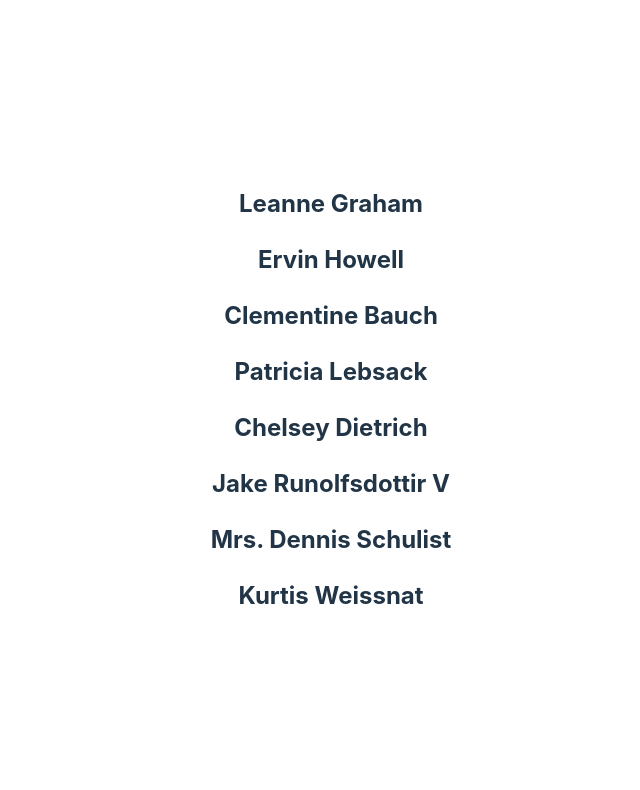
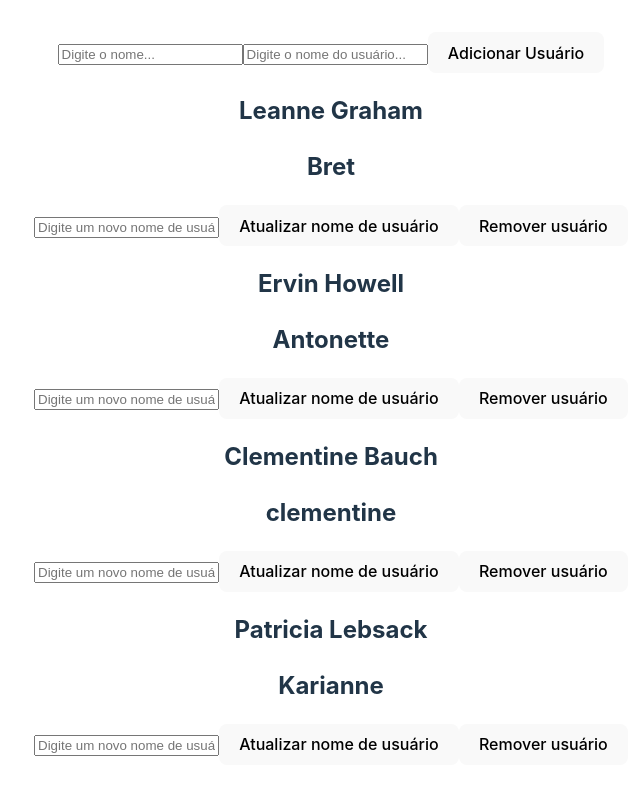
Before and after one commit to edpadua/Crud, a React (Vite) app: page / in a window 1280 px wide. Shown: the top 790 px of the page, without its empty margins (309-949 px from the left). Built offline with nearby package versions, Linux system fonts and the light colour scheme.

Commit message:
Update
Update

```diff
--- a/src/App.jsx
+++ b/src/App.jsx
@@ -1,26 +1,17 @@
-import { useState } from 'react'
-import reactLogo from './assets/react.svg'
-import viteLogo from '/vite.svg'
+
+
 import './App.css'
 
-import { useSelector, useDispatch } from "react-redux";
-import { addUser, deleteUser, updateUsername } from "./reducers/Users";
+import AdicionarUsuarios from './Components/AdicionarUsuarios';
+import MostrarUsuarios from './Components/MostrarUsuarios';
 
 function App() {
-  const dispatch = useDispatch();
-  const userList = useSelector((state) => state.users.value);
 
-  const [name, setName] = useState("");
-  const [username, setUsername] = useState("");
-  const [newUsername, setNewUsername] = useState("");
 
   return (
     <>
-     <div className="displayUsers">
-     {userList.map((user) => {
-          return <h2 key={user.id}> {user.name}</h2>
-     })}
-     </div>
+      <AdicionarUsuarios/>
+      <MostrarUsuarios/>
 
     </>
   )
--- /dev/null
+++ b/src/Components/AdicionarUsuarios/index.jsx
@@ -0,0 +1,52 @@
+import React from 'react'
+
+import { useState } from 'react'
+
+import styles from "./AdicionarUsuarios.module.css"
+
+import { useSelector, useDispatch } from "react-redux";
+import { addUser, deleteUser, updateUsername } from "../../reducers/Users.js";
+
+function AdicionarUsuarios() {
+
+    const dispatch = useDispatch();
+    const userList = useSelector((state) => state.users.value);
+
+    const [name, setName] = useState("");
+    const [username, setUsername] = useState("");
+    const [newUsername, setNewUsername] = useState("");
+
+    return (
+        <div className="addUser">
+            <input
+                type="text"
+                placeholder="Digite o nome..."
+                onChange={(event) => {
+                    setName(event.target.value);
+                }}
+            />
+            <input
+                type="text"
+                placeholder="Digite o nome do usuário..."
+                onChange={(event) => {
+                    setUsername(event.target.value);
+                }}
+            />
+            <button
+                onClick={() => {
+                    dispatch(
+                        addUser({
+                            id: userList[userList.length - 1].id + 1,
+                            name,
+                            username,
+                        })
+                    );
+                }}
+            >
+                Adicionar Usuário
+            </button>
+        </div>
+    )
+}
+
+export default AdicionarUsuarios
--- /dev/null
+++ b/src/Components/MostrarUsuarios/index.jsx
@@ -0,0 +1,57 @@
+import React from 'react'
+
+import { useState } from 'react'
+
+import styles from "./MostrarUsuarios.module.css"
+
+import { useSelector, useDispatch } from "react-redux";
+import { addUser, deleteUser, updateUsername } from "../../reducers/Users.js";
+
+function MostrarUsuarios() {
+
+    const dispatch = useDispatch();
+    const userList = useSelector((state) => state.users.value);
+
+    const [name, setName] = useState("");
+    const [username, setUsername] = useState("");
+    const [newUsername, setNewUsername] = useState("");
+
+    return (
+        <div className="displayUsers">
+            {userList.map((user) => {
+                return (
+                    <div>
+                        <h2> {user.name}</h2>
+                        <h2> {user.username}</h2>
+                        <input
+                            type="text"
+                            placeholder="Digite um novo nome de usuário..."
+                            onChange={(event) => {
+                                setNewUsername(event.target.value);
+                            }}
+                        />
+                        <button
+                            onClick={() => {
+                                dispatch(
+                                    updateUsername({ id: user.id, username: newUsername })
+                                );
+                            }}
+                        >
+                            {" "}
+                            Atualizar nome de usuário
+                        </button>
+                        <button
+                            onClick={() => {
+                                dispatch(deleteUser({ id: user.id }));
+                            }}
+                        >
+                            Remover usuário
+                        </button>
+                    </div>
+                );
+            })}
+        </div>
+    )
+}
+
+export default MostrarUsuarios
```
Also changed, not shown: src/Components/AdicionarUsuarios/AdicionarUsuarios.module.css (added), src/Components/MostrarUsuarios/MostrarUsuarios.module.css (added).
